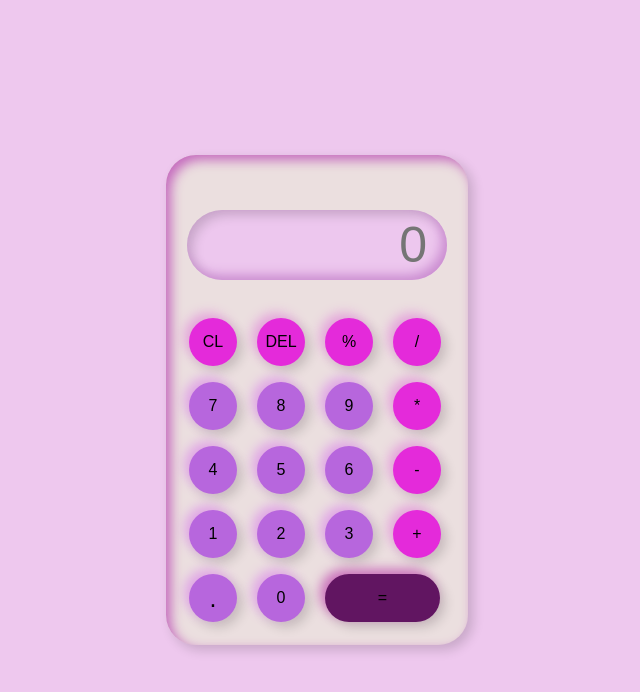
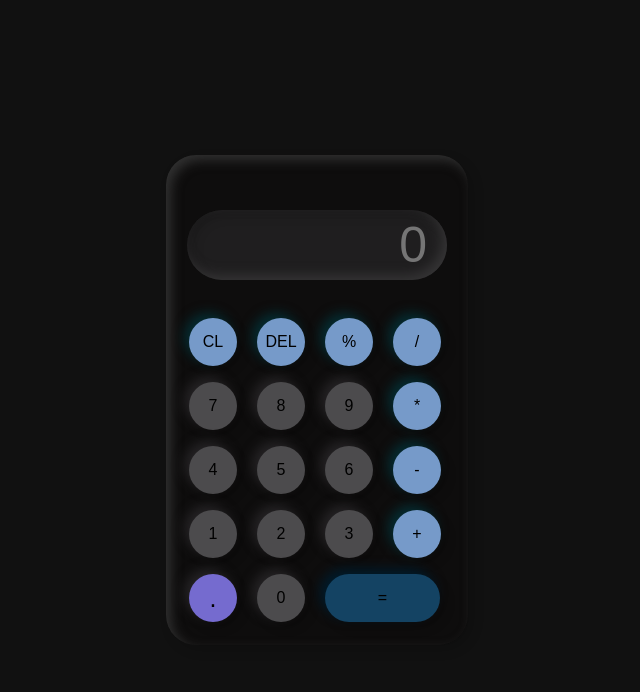
Before and after one commit to Joya220/Calculator, a plain HTML site: page index.html in a window 1280 px wide. Shown: the whole page, without its empty margins (323-963 px from the left). Drawn offline with Linux system fonts and the light colour scheme.

Commit message:
Add files via upload

```diff
--- a/calculator.css
+++ b/calculator.css
@@ -2,7 +2,7 @@
     margin: 0;
     padding: 0;
     box-sizing: border-box;
-    background-color: rgb(238, 200, 238);
+    background-color: rgb(17, 17, 17);
     font-family: sans-serif;
     outline: none;
 }
@@ -15,10 +15,10 @@
 }
 
 .calculator{
-    background-color:rgb(235, 223, 223);
+    background-color:rgb(14, 13, 13);
     padding: 15px;
     border-radius: 30px;
-    box-shadow: inset 5px 5px 12px #c56abe,
+    box-shadow: inset 5px 5px 12px #313131,
                       5px 5px 12px rgba(0 , 0 , 0, .16);
     display: grid;
     grid-template-columns: repeat(4,68px);
@@ -29,12 +29,12 @@ input{
     grid-column: span 4;
     height: 70px;
     width: 260px;
-    background-color: rgb(237, 199, 238);
-    box-shadow: inset -5px -5px 12px #cb8dd1,
+    background-color: rgb(31, 30, 31);
+    box-shadow: inset -5px -5px 12px #353435,
                 inset 5px 5px 12px rgba(0 , 0 , 0, .16);
     border: none;
     border-radius: 50px;
-    color: rgb(70, 70, 70);
+    color: whitesmoke;
     font-size: 50px;
     text-align: end;
     margin: auto;
@@ -46,8 +46,8 @@ input{
 button{
     height: 48px;
     width: 48px;
-    background-color: rgb(183, 102, 221);
-    box-shadow: -5px -5px 12px #e0a5e6,
+    background-color: rgb(76, 75, 77);
+    box-shadow: -5px -5px 12px #252325,
                  5px 5px 12px rgba(0 , 0 , 0, .16);
     border: none;
     border-radius: 50%;
@@ -58,17 +58,18 @@ button{
 .equal{
     width: 115px;
     border-radius: 40px;
-    background-color: rgb(97, 21, 97);
-    box-shadow: -5px -5px 12px #ca70bb,
+    background-color: rgb(20, 67, 99);
+    box-shadow: -5px -5px 12px #011b2b,
                  5px 5px 12px rgba(0 , 0 , 0, .16);
 }
 
 .sign{
-    background-color: rgb(228, 42, 218);
-    box-shadow: -5px -5px 12px #e4a4db,
+    background-color: rgb(118, 154, 201);
+    box-shadow: -5px -5px 12px #052c31,
                  5px 5px 12px rgba(0 , 0 , 0, .16);
 }
 
 .dot{
     font-size: 25px;
+    background-color: #756bcf;
 }
```
